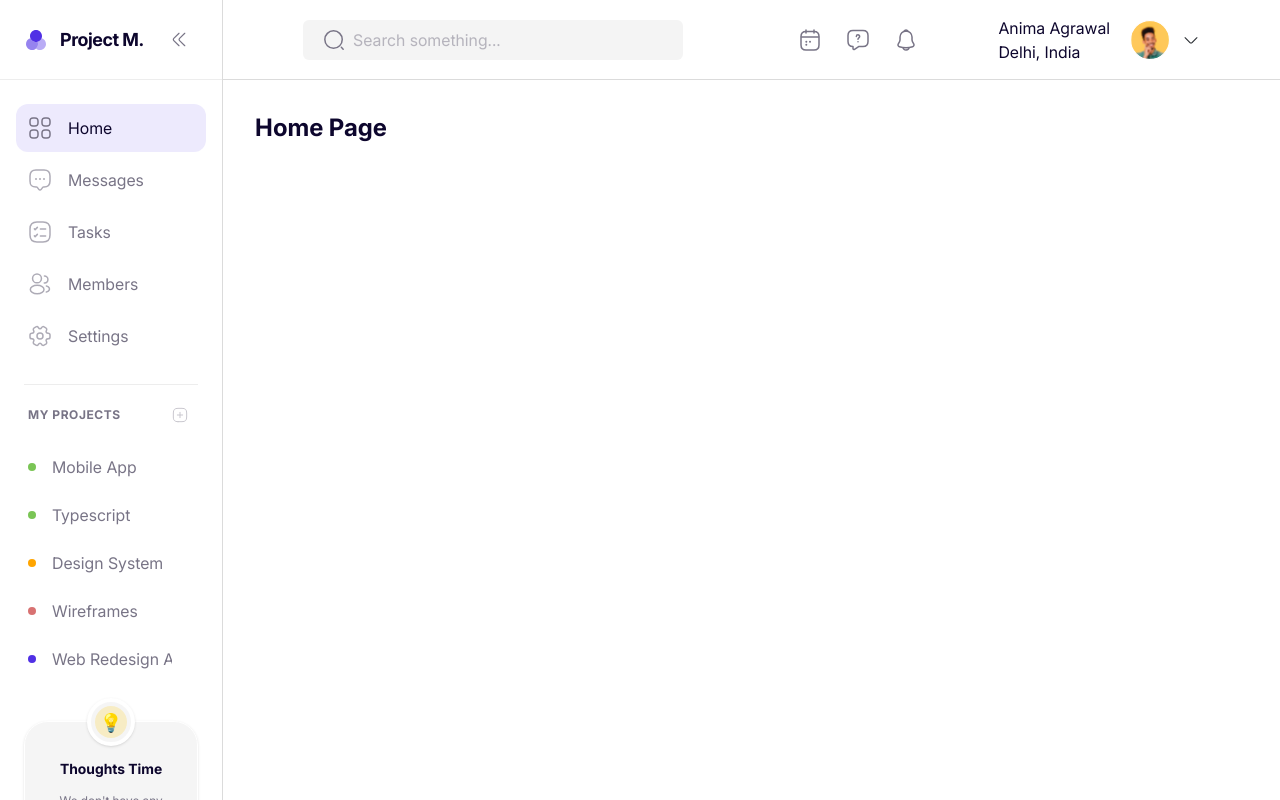
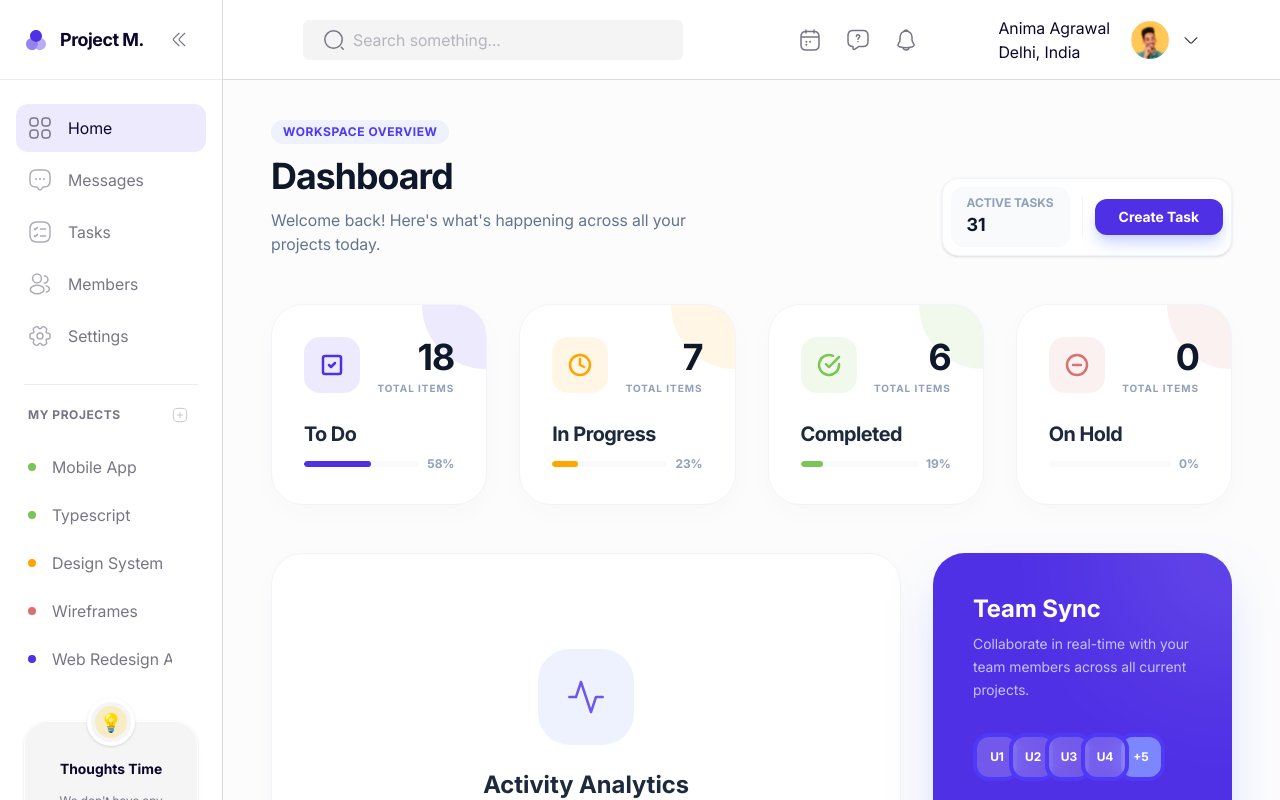
Before and after one commit to mr-asad-git/project-management, a React (Vite) app: page / in a window 1280 px wide. Shown: the top 800 px of the page. Built offline with nearby package versions, Linux system fonts and the light colour scheme.

Commit message:
Updated Home.jsx | Added real-time tasks

```diff
--- a/src/App.jsx
+++ b/src/App.jsx
@@ -81,7 +81,7 @@ const App = () => {
       <div className="flex flex-col w-full">
         <Header />
         <Routes>
-          <Route path="/" element={<Home />} />
+          <Route path="/" element={<Home projectsData={projectsData} projectTasks={projectTasks} />} />
           <Route path="/messages" element={<Messages />} />
           <Route path="/tasks" element={<Tasks />} />
           <Route path="/members" element={<Members />} />
--- a/src/components/Layout.jsx
+++ b/src/components/Layout.jsx
@@ -18,7 +18,7 @@ const SORT_OPTIONS = [
     { label: 'Default', value: 'default' },
     { label: 'Priority ↑', value: 'priority_asc' },
     { label: 'Priority ↓', value: 'priority_desc' },
-    { label: 'Title A–Z', value: 'title_asc' },
+    { label: 'Title A-Z', value: 'title_asc' },
 ]
 
 const PRIORITY_RANK = { High: 0, Low: 1, Completed: 2 }
@@ -63,7 +63,7 @@ const Layout = ({ selectedProject, onTaskMove, onEditProject }) => {
     const activeSortLabel = SORT_OPTIONS.find(o => o.value === sortBy)?.label ?? 'Sort'
 
     return (
-        <div className='p-15 flex flex-col gap-[2rem]'>
+        <div className='px-15 py-8 flex flex-col gap-[2rem]'>
 
             {/* ── Edit Project Modal ── */}
             {showEditModal && (
--- a/src/index.css
+++ b/src/index.css
@@ -7,6 +7,12 @@
     --button-color: #5030E5;
     --bg-main: #FFFFFF;
     --font-inter: "Inter", sans-serif;
+
+    /*Cards Color*/
+    --card-todo: #5030E5;
+    --card-inprogress: #FFA500;
+    --card-completed: #7AC555;
+    --card-onhold: #D87272;
 }
 
 @font-face {
--- a/src/pages/Home.jsx
+++ b/src/pages/Home.jsx
@@ -1,9 +1,167 @@
-import React from 'react';
+import React, { useMemo } from 'react';
 
-const Home = () => {
+const Home = ({ projectTasks }) => {
+    // Flatten all tasks from all projects into a single array
+    const allTasks = useMemo(() => {
+        if (!projectTasks) return [];
+        return Object.values(projectTasks).flat();
+    }, [projectTasks]);
+
+    // Calculate counts concisely
+    const stats = useMemo(() => ({
+        todo: allTasks.filter(t => t.status === 'todo').length,
+        inProgress: allTasks.filter(t => t.status === 'inProgress').length,
+        completed: allTasks.filter(t => t.status === 'completed').length,
+        onHold: allTasks.filter(t => t.status === 'onHold').length
+    }), [allTasks]);
+
+    const StatCard = ({ title, count, colorVar, icon }) => (
+        <div className="group p-8 rounded-[32px] bg-white border border-slate-100 shadow-[0_8px_30px_rgb(0,0,0,0.02)] hover:shadow-[0_20px_40px_rgb(0,0,0,0.04)] transition-all duration-500 flex flex-col gap-6 relative overflow-hidden">
+            {/* Background Accent */}
+            <div
+                className="absolute top-0 right-0 w-32 h-32 -mr-16 -mt-16 rounded-full opacity-[0.1] transition-transform duration-700 group-hover:scale-150"
+                style={{ backgroundColor: `var(${colorVar})` }}
+            />
+
+            <div className="flex justify-between items-start z-10">
+                <div
+                    className="p-4 rounded-2xl flex items-center justify-center transition-transform duration-500 group-hover:rotate-12"
+                    style={{ backgroundColor: `rgba(from var(${colorVar}) r g b / 0.1)` }}
+                >
+                    <div style={{ color: `var(${colorVar})` }}>
+                        {icon}
+                    </div>
+                </div>
+                <div className="flex flex-col items-end">
+                    <span className="text-4xl font-bold text-slate-900 tracking-tight">{count}</span>
+                    <span className="text-[10px] font-bold text-slate-400 uppercase tracking-widest mt-1">Total Items</span>
+                </div>
+            </div>
+
+            <div className="z-10 mt-auto">
+                <h3 className="text-xl font-bold text-slate-800 tracking-tight">{title}</h3>
+                <div className="flex items-center gap-2 mt-2">
+                    <div className="h-1.5 flex-1 bg-slate-50 rounded-full overflow-hidden">
+                        <div
+                            className="h-full rounded-full transition-all duration-1000 ease-out"
+                            style={{
+                                width: allTasks.length > 0 ? `${(count / allTasks.length) * 100}%` : '0%',
+                                backgroundColor: `var(${colorVar})`
+                            }}
+                        />
+                    </div>
+                    <span className="text-xs font-bold text-slate-400">
+                        {allTasks.length > 0 ? Math.round((count / allTasks.length) * 100) : 0}%
+                    </span>
+                </div>
+            </div>
+        </div>
+    );
+
     return (
-        <div className="p-8">
-            <h1 className="text-2xl font-bold">Home Page</h1>
+        <div className="px-6 md:px-12 py-10 flex flex-col gap-12 bg-[#FCFCFD] min-h-screen">
+            <header className="flex flex-col md:flex-row md:items-end justify-between gap-6">
+                <div className="flex flex-col gap-3">
+                    <div className="flex items-center gap-2">
+                        <span className="px-3 py-1 bg-indigo-50 text-indigo-600 rounded-full text-xs font-bold uppercase tracking-wider">Workspace Overview</span>
+                    </div>
+                    <h1 className="text-4xl font-black text-slate-900 tracking-tight">Dashboard</h1>
+                    <p className="text-slate-500 font-medium max-w-md">Welcome back! Here's what's happening across all your projects today.</p>
+                </div>
+
+                <div className="flex items-center gap-3 bg-white p-2 rounded-2xl shadow-sm border border-slate-100">
+                    <div className="px-4 py-2 bg-slate-50 rounded-xl">
+                        <span className="text-xs font-bold text-slate-400 uppercase block">Active Tasks</span>
+                        <span className="text-lg font-black text-slate-900">{allTasks.length}</span>
+                    </div>
+                    <div className="h-10 w-[1px] bg-slate-100" />
+                    <button className="px-6 py-2 bg-[#5030E5] text-white rounded-xl font-bold text-sm hover:bg-[#3d22c4] transition-all shadow-lg shadow-indigo-200">
+                        Create Task
+                    </button>
+                </div>
+            </header>
+
+            <div className="grid grid-cols-1 md:grid-cols-2 xl:grid-cols-4 gap-8">
+                <StatCard
+                    title="To Do"
+                    count={stats.todo}
+                    colorVar="--card-todo"
+                    icon={
+                        <svg width="24" height="24" viewBox="0 0 24 24" fill="none" stroke="currentColor" strokeWidth="2.5" strokeLinecap="round" strokeLinejoin="round">
+                            <rect x="3" y="3" width="18" height="18" rx="2" ry="2" />
+                            <path d="M9 12l2 2 4-4" />
+                        </svg>
+                    }
+                />
+                <StatCard
+                    title="In Progress"
+                    count={stats.inProgress}
+                    colorVar="--card-inprogress"
+                    icon={
+                        <svg width="24" height="24" viewBox="0 0 24 24" fill="none" stroke="currentColor" strokeWidth="2.5" strokeLinecap="round" strokeLinejoin="round">
+                            <circle cx="12" cy="12" r="10" />
+                            <polyline points="12 6 12 12 16 14" />
+                        </svg>
+                    }
+                />
+                <StatCard
+                    title="Completed"
+                    count={stats.completed}
+                    colorVar="--card-completed"
+                    icon={
+                        <svg width="24" height="24" viewBox="0 0 24 24" fill="none" stroke="currentColor" strokeWidth="2.5" strokeLinecap="round" strokeLinejoin="round">
+                            <path d="M22 11.08V12a10 10 0 1 1-5.93-9.14" />
+                            <polyline points="22 4 12 14.01 9 11.01" />
+                        </svg>
+                    }
+                />
+                <StatCard
+                    title="On Hold"
+                    count={stats.onHold}
+                    colorVar="--card-onhold"
+                    icon={
+                        <svg width="24" height="24" viewBox="0 0 24 24" fill="none" stroke="currentColor" strokeWidth="2.5" strokeLinecap="round" strokeLinejoin="round">
+                            <circle cx="12" cy="12" r="10" />
+                            <line x1="8" y1="12" x2="16" y2="12" />
+                        </svg>
+                    }
+                />
+            </div>
+
+            <div className="grid grid-cols-1 lg:grid-cols-3 gap-8">
+                <div className="lg:col-span-2 bg-white p-10 rounded-[32px] border border-slate-100 shadow-[0_8px_30px_rgb(0,0,0,0.02)] min-h-[400px] flex flex-col justify-center items-center text-center gap-6 group">
+                    <div className="w-24 h-24 bg-indigo-50 rounded-[32px] flex items-center justify-center transition-transform duration-700 group-hover:scale-110 group-hover:rotate-3">
+                        <svg width="40" height="40" viewBox="0 0 24 24" fill="none" stroke="#5030E5" strokeWidth="1.5" strokeLinecap="round" strokeLinejoin="round" className="opacity-80">
+                            <path d="M22 12h-4l-3 9L9 3l-3 9H2" />
+                        </svg>
+                    </div>
+                    <div className="max-w-xs flex flex-col gap-2">
+                        <h3 className="text-2xl font-black text-slate-800">Activity Analytics</h3>
+                        <p className="text-slate-400 font-medium">We're preparing your productivity charts. Check back soon for deep insights!</p>
+                    </div>
+                </div>
+
+                <div className="bg-[#5030E5] p-10 rounded-[32px] shadow-2xl shadow-indigo-200 flex flex-col gap-8 text-white relative overflow-hidden">
+                    <div className="absolute top-0 right-0 w-64 h-64 bg-white/10 -mr-32 -mt-32 rounded-full blur-3xl" />
+                    <div className="z-10">
+                        <h3 className="text-2xl font-black mb-2">Team Sync</h3>
+                        <p className="text-indigo-100/80 font-medium text-sm leading-relaxed">Collaborate in real-time with your team members across all current projects.</p>
+                    </div>
+                    <div className="flex -space-x-3 z-10">
+                        {[1, 2, 3, 4].map(i => (
+                            <div key={i} className="h-12 w-12 rounded-2xl border-4 border-indigo-600 bg-white/20 backdrop-blur-md flex items-center justify-center font-bold text-xs">
+                                U{i}
+                            </div>
+                        ))}
+                        <div className="h-12 w-12 rounded-2xl border-4 border-indigo-600 bg-indigo-400 flex items-center justify-center font-bold text-xs">
+                            +5
+                        </div>
+                    </div>
+                    <button className="mt-auto py-4 bg-white text-[#5030E5] rounded-2xl font-black text-sm hover:bg-white/90 transition-all z-10 w-full">
+                        View Team Members
+                    </button>
+                </div>
+            </div>
         </div>
     );
 };
```
